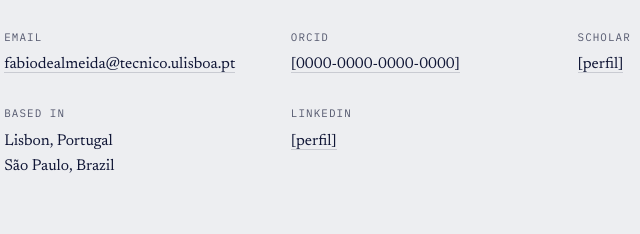
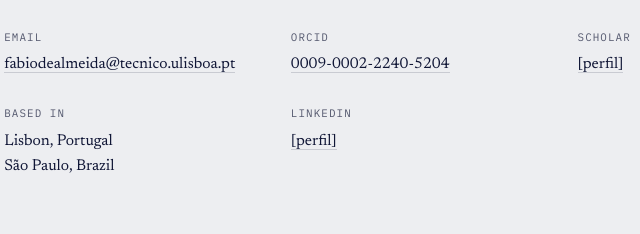
Before and after one commit to fabiodealmeida/fabiodealmeida.github.io, a plain HTML site: page index.html in a window 1280 px wide. Shown: the part 3257-3491 px from the top of the page, 303-943 px from the left. Drawn offline with Linux system fonts and the light colour scheme.

Commit message:
Update index.html

```diff
--- a/index.html
+++ b/index.html
@@ -228,7 +228,7 @@
         </div>
         <div>
           <dt>ORCID</dt>
-          <dd><a href="https://orcid.org/[SEU-ORCID]">[0000-0000-0000-0000]</a></dd>
+          <dd><a href="https://orcid.org/0009-0002-2240-5204">0009-0002-2240-5204</a></dd>
         </div>
         <div>
           <dt>Scholar</dt>
```
